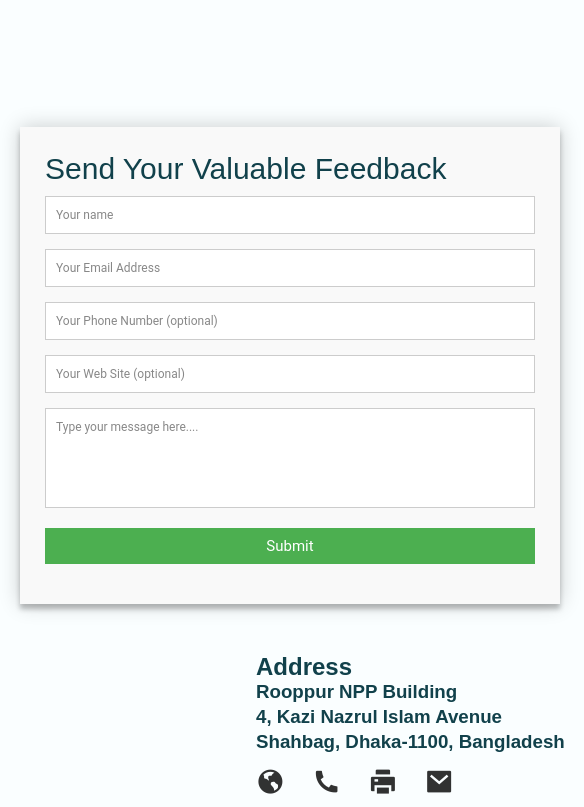
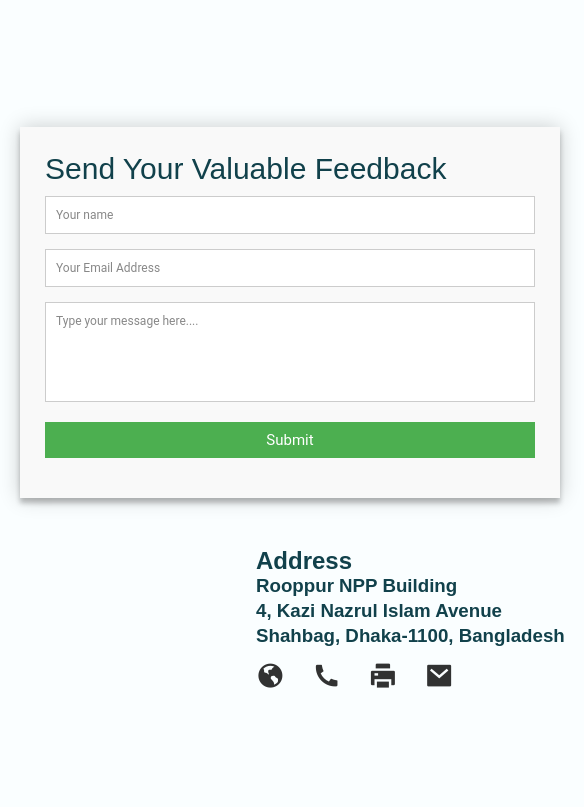
Before and after one commit to faisal-titu/rooppur_nuclear_power_plant, a plain HTML site: page index.html in a window 1280 px wide. Shown: the part 4720-5527 px from the top of the page, 0-584 px from the left. Drawn offline with nearby package versions, Linux system fonts and the light colour scheme; a web font is replaced by a local one.

Commit message:
Update index.html

```diff
--- a/index.html
+++ b/index.html
@@ -404,26 +404,45 @@
 
         <div class="feedback">
             <div class="one">
-                <form class="cont" action="" method="post">
+                <form class="cont" action="https://formspree.io/f/myylnlzn" method="post">
                     <h3>Send Your Valuable Feedback</h3>
+
+                    <!-- <form
+                        action="https://formspree.io/f/myylnlzn"
+                        method="POST"
+                        >
+                        <label>
+                            Your email:
+                            <input type="email" name="_replyto">
+                        </label>
+                        <label>
+                            Your message:
+                            <textarea name="message"></textarea>
+                        </label>
+
+                        <!-- your other form fields go here -->
+
+                        <!-- <button type="submit">Send</button>
+                        </form> -->
+
 
                     <fieldset>
                     <input placeholder="Your name" type="text" tabindex="1" required >
                     </fieldset>
                     <fieldset>
-                    <input placeholder="Your Email Address" type="email" tabindex="2" required>
+                    <input placeholder="Your Email Address" type="email" name="_replyto" tabindex="2" required>
                     </fieldset>
-                    <fieldset>
+                    <!-- <fieldset>
                     <input placeholder="Your Phone Number (optional)" type="tel" tabindex="3" required>
                     </fieldset>
                     <fieldset>
                     <input placeholder="Your Web Site (optional)" type="url" tabindex="4" required>
+                    </fieldset> -->
+                    <fieldset>
+                    <textarea name="message" placeholder="Type your message here...." tabindex="5" required></textarea>
                     </fieldset>
                     <fieldset>
-                    <textarea placeholder="Type your message here...." tabindex="5" required></textarea>
-                    </fieldset>
-                    <fieldset>
-                    <button name="submit" type="submit" id="contact-submit" data-submit="...Sending">Submit</button>
+                    <button type="submit" id="contact-submit" data-submit="...Sending">Submit</button>
                     </fieldset>
 
                 </form>
```
